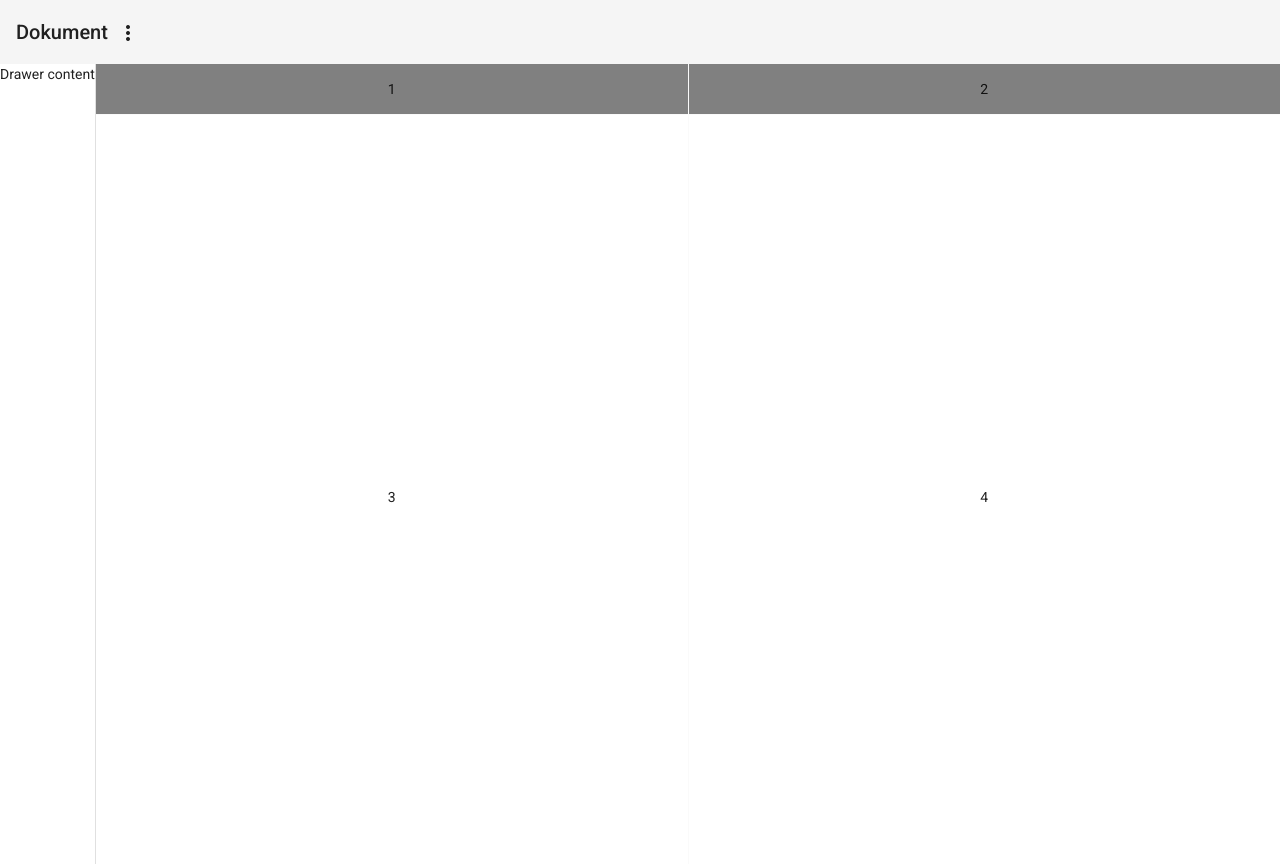
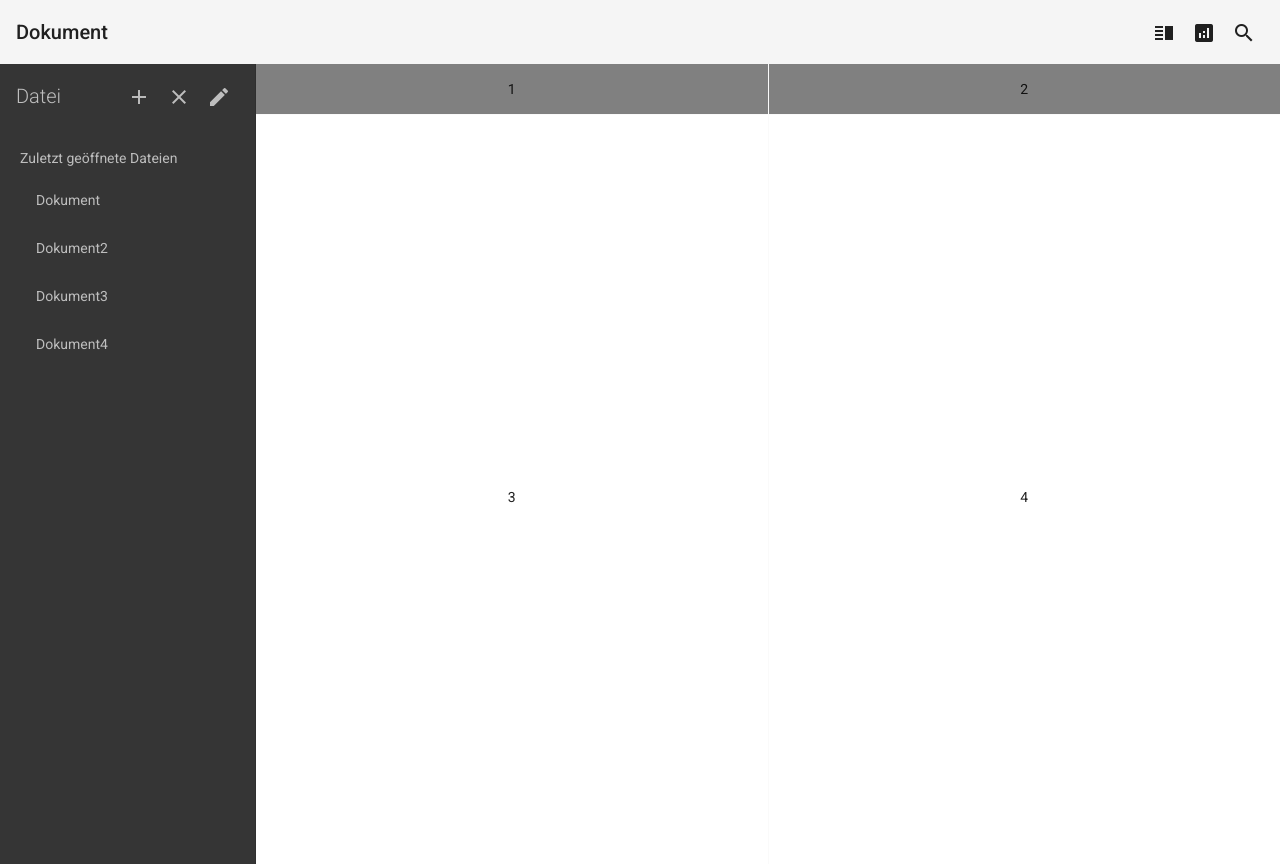
Before and after one commit to academicwritinghildesheim/academicwritingplatform, an Angular app in the folder AcademicWriting/: page / in a window 1280 px wide. Built offline with nearby package versions, Linux system fonts and the light colour scheme.

Commit message:
Erstes Mockup

```diff
--- a/AcademicWriting/src/app/editor/editor.component.html
+++ b/AcademicWriting/src/app/editor/editor.component.html
@@ -1,12 +1,43 @@
 <mat-toolbar>
   <span>Dokument</span>
-  <button mat-icon-button aria-label="Example icon button with a vertical three dot icon">
-    <mat-icon>more_vert</mat-icon>
+  <span class="spacer"></span>
+  <button mat-icon-button>
+    <mat-icon>vertical_split</mat-icon>
+  </button>
+  <button mat-icon-button>
+    <mat-icon>analytics</mat-icon>
+  </button>
+  <button mat-icon-button>
+    <mat-icon>search</mat-icon>
   </button>
 </mat-toolbar>
 
-<mat-drawer-container class="example-container">
-  <mat-drawer mode="side" opened>Drawer content</mat-drawer>
+<mat-drawer-container class="container">
+  <mat-drawer mode="side" opened class="side-nav">
+    <mat-toolbar class="sidenav-toolbar">
+      <span class="file">Datei</span>
+      <span class="spacer"></span>
+      <div class="sidenav-buttons">
+        <button mat-icon-button>
+          <mat-icon class="icon-sidenav">add</mat-icon>
+        </button>
+        <button mat-icon-button>
+          <mat-icon class="icon-sidenav">close</mat-icon>
+        </button>
+        <button mat-icon-button>
+          <mat-icon class="icon-sidenav">edit</mat-icon>
+        </button>
+      </div>
+    </mat-toolbar>
+    <br>
+    <span class="recent">Zuletzt geöffnete Dateien</span>
+    <mat-list>
+      <mat-list-item> Dokument</mat-list-item>
+      <mat-list-item> Dokument2</mat-list-item>
+      <mat-list-item> Dokument3</mat-list-item>
+      <mat-list-item> Dokument4</mat-list-item>
+    </mat-list>
+  </mat-drawer>
   <mat-drawer-content>
     <mat-grid-list cols="2" rowHeight="50px">
       <mat-grid-tile class="menu" rowspan="1">1</mat-grid-tile>
--- a/AcademicWriting/src/app/editor/editor.component.scss
+++ b/AcademicWriting/src/app/editor/editor.component.scss
@@ -1,4 +1,4 @@
-.example-container {
+.container {
   width: 100%;
   height: 100%;
 }
@@ -12,3 +12,41 @@ mat-grid-tile {
   background: gray;
   height: 20%;
 }
+
+.spacer {
+  flex: 1 1 auto;
+}
+
+.side-nav {
+  background: rgba(0, 0, 0, 0.79);
+  width: 20%;
+}
+
+.mat-list-base .mat-list-item, .mat-list-base .mat-list-option {
+  font-size: 14px;
+  color: rgba(255, 255, 255, 0.68);
+}
+
+.recent {
+  color: rgba(255, 255, 255, 0.68);
+  margin-left: 20px;
+}
+
+.sidenav-buttons {
+  color: rgba(255, 255, 255, 0.68);
+}
+
+.sidenav-toolbar {
+  height: 8%;
+  background: rgba(0, 0, 0, 0);
+}
+
+.file {
+  color: rgba(255, 255, 255, 0.68);
+  font-weight: 1;
+  font-size: 20px;
+}
+
+mat-list {
+  margin-left: 20px;
+}
```
Also changed, not shown: AcademicWriting/src/app/app.module.ts (+11 -8 lines).
